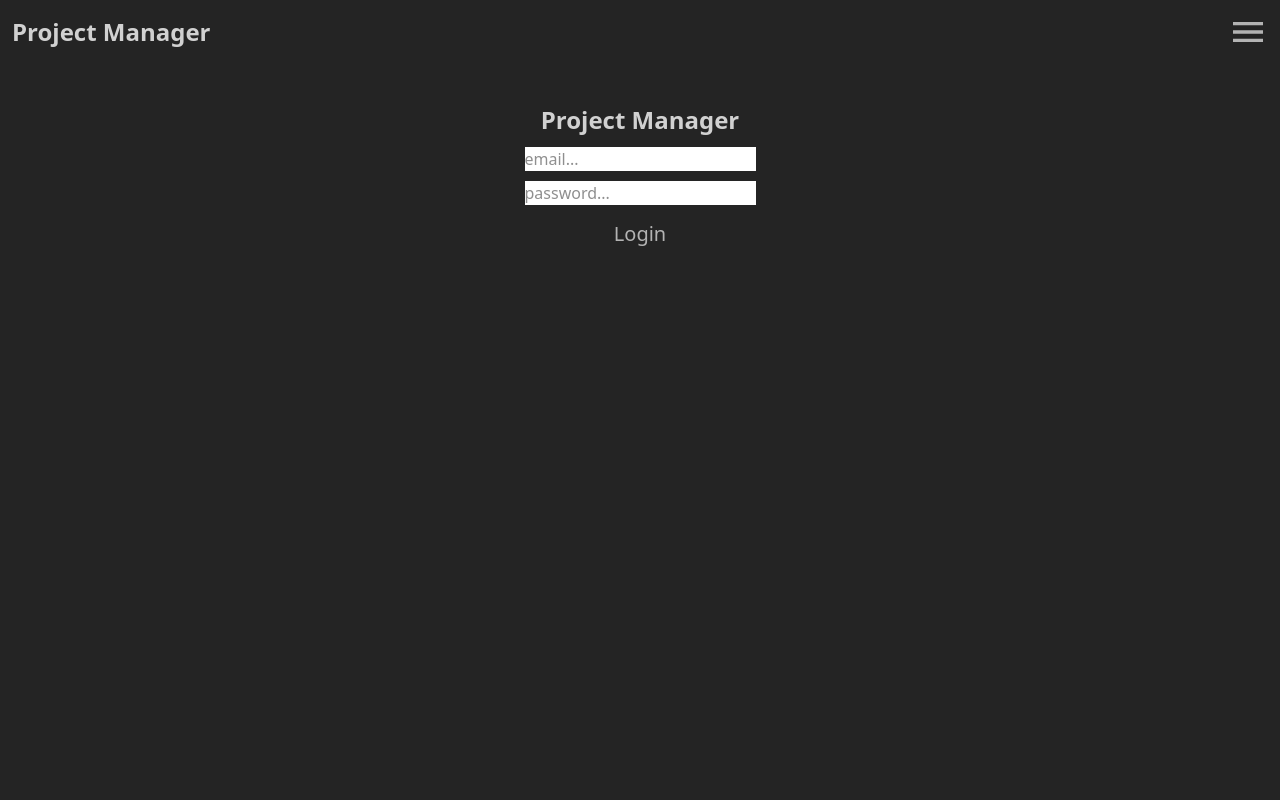
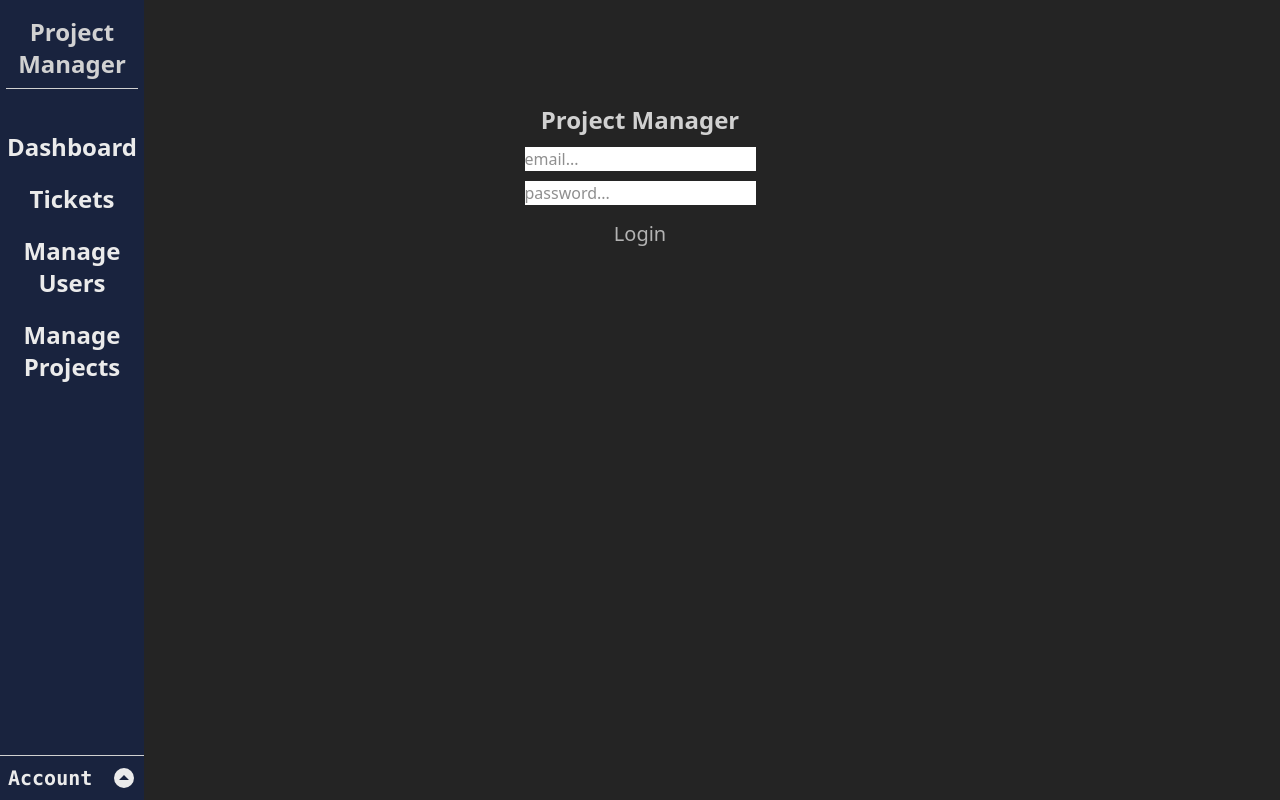
Before and after one commit to isaacfolmsbee/ProjectManager, a Vue app in the folder client/: page /#/login in a window 1280 px wide. Built offline with nearby package versions, Linux system fonts and the light colour scheme.

Commit message:
Initial commit

```diff
--- a/client/src/components/TheNavbar.vue
+++ b/client/src/components/TheNavbar.vue
@@ -1,12 +1,45 @@
 <template>
-<div class="fixed w-screen h-16 bg-gray-700 flex justify-between items-center">
-	<h1 class="font-bold text-gray-200 text-2xl ml-3">Project Manager</h1>
-	<button><svg class="w-10 h-10 mr-3 text-gray-300 fill-current" viewBox="0 0 24 24"><path d="M3 6h18v2H3V6m0 5h18v2H3v-2m0 5h18v2H3v-2z"></path></svg></button>
+<div class="fixed w-screen xl:w-36 h-16 xl:h-screen bg-indigo-700 flex xl:flex-col justify-between xl:justify-start items-center">
+	<TheModal v-if="isModalOpen" @closeModal="isModalOpen = false" />
+	<h1 class="xl:border-b xl:pb-2 xl:w-11/12 font-bold text-center text-gray-200 text-2xl ml-3 xl:ml-0 xl:mt-4">Project Manager</h1>
+	<svg @click="isModalOpen = !isModalOpen" class="xl:hidden w-10 h-10 mr-3 text-gray-300 fill-current" viewBox="0 0 24 24"><path d="M3 6h18v2H3V6m0 5h18v2H3v-2m0 5h18v2H3v-2z"></path></svg>
+	<div class="w-full flex flex-col items-center">
+		<router-link to="/" class="router-link mt-10">Dashboard</router-link>
+		<router-link to="/tickets" class="router-link">Tickets</router-link>
+		<router-link to="/manage-users" class="router-link">Manage Users</router-link>
+		<router-link to="/manage-projects" class="router-link">Manage Projects</router-link>
+	</div>
+	<div class="group w-full hidden xl:inline mt-auto border-t">
+		<span class="p-2 flex justify-between items-center">
+			<span class="text-xl font-mono font-bold text-gray-50">Account</span>
+			<svg class="w-6 h-6 text-gray-50 fill-current transform rotate-180 group-hover:rotate-0 transition-transform duration-700" viewBox="0 0 24 24"><path d="M12 2a10 10 0 0 1 10 10a10 10 0 0 1-10 10A10 10 0 0 1 2 12A10 10 0 0 1 12 2m-5 8l5 5l5-5H7z"></path></svg>
+		</span>
+
+	</div>
 </div>
 </template>
 <script lang="ts">
-import Vue from 'vue'
+import Vue from 'vue';
+import TheModal from './TheModal.vue';
+
 export default Vue.extend({
-
+	name: "TheNavbar",
+	components: {
+		TheModal,
+	},
+	data() {
+		return {
+			isModalOpen: false,
+		}
+	}
 })
 </script>
+<style lang="postcss" scoped>
+.router-link {
+	@apply py-0.5 px-1 mb-4 text-2xl font-bold text-gray-50 text-center;
+}
+
+.router-link-exact-active {
+	@apply bg-indigo-800 rounded-lg;
+}
+</style>
```
